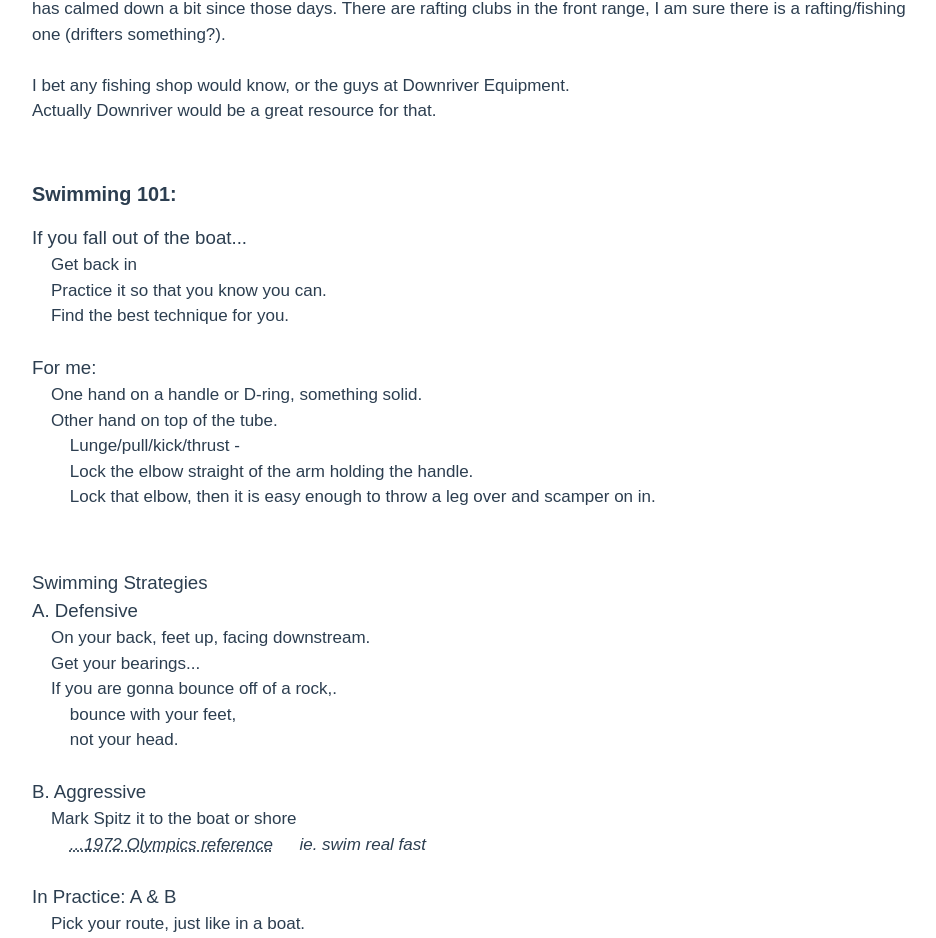
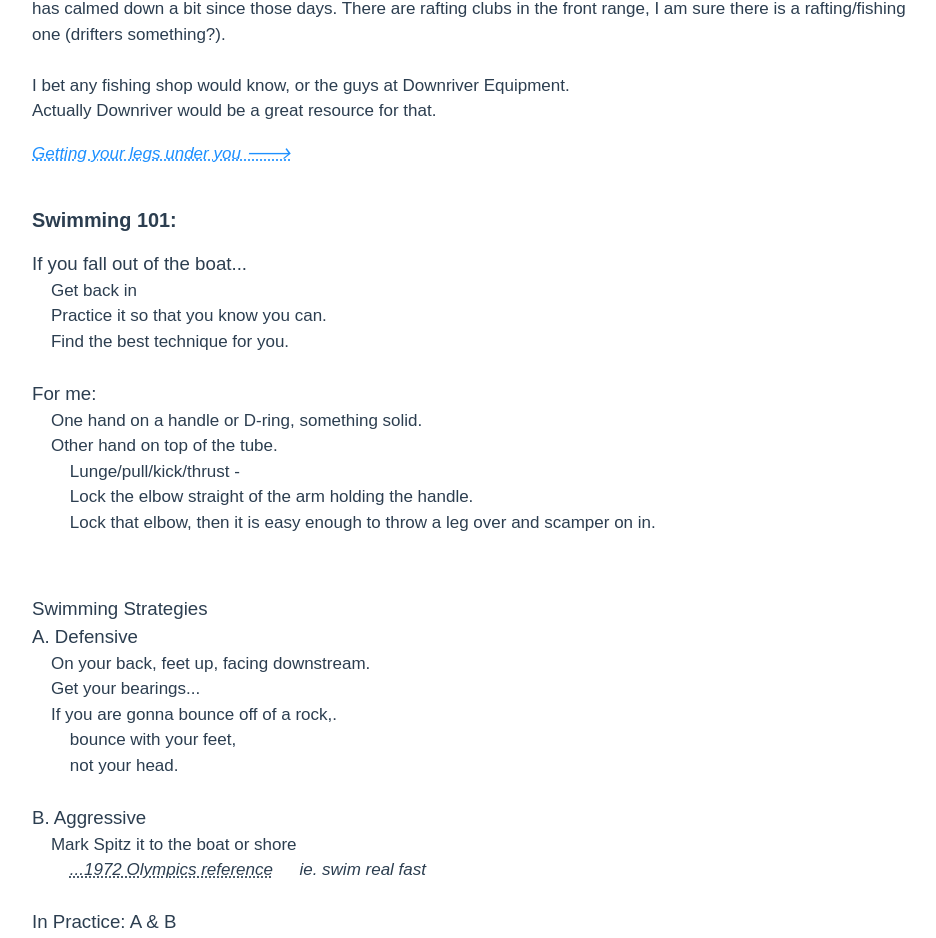
Before and after one commit to robertleroy/river_101, a SvelteKit app: page / in a window 1280 px wide. Shown: the part 1174-2112 px from the top of the page, without its empty margins (302-1238 px from the left). Built offline with nearby package versions, Linux system fonts and the light colour scheme.

Commit message:
update 0.1.3

```diff
--- a/package.json
+++ b/package.json
@@ -1,6 +1,6 @@
 {
 	"name": "river",
-	"version": "0.1.0",
+	"version": "0.1.3",
 	"private": true,
 	"scripts": {
 		"dev": "vite dev",
--- a/src/routes/+page.svelte
+++ b/src/routes/+page.svelte
@@ -37,6 +37,8 @@
     I bet any fishing shop would know, or the guys at Downriver Equipment. <br>
     Actually Downriver would be a great resource for that.
   </p>
+
+  <div style="color: dodgerblue"><em><a class='link' href="/week_1">Getting your legs under you 🡒</a></em></div>
 
   <!-- <p>
     Boating alone is not a good idea. Would I do it... yes. Not often, class
--- a/src/routes/app.css
+++ b/src/routes/app.css
@@ -107,7 +107,9 @@ main {
   transition: margin var(--duration);
 }
 .router { position: absolute; width: 100%; }
-
+.link:not(:active) {
+  text-decoration: underline dotted;
+}
 .page {
   max-width: 960px;
   /* max-width: 50em; */
```
